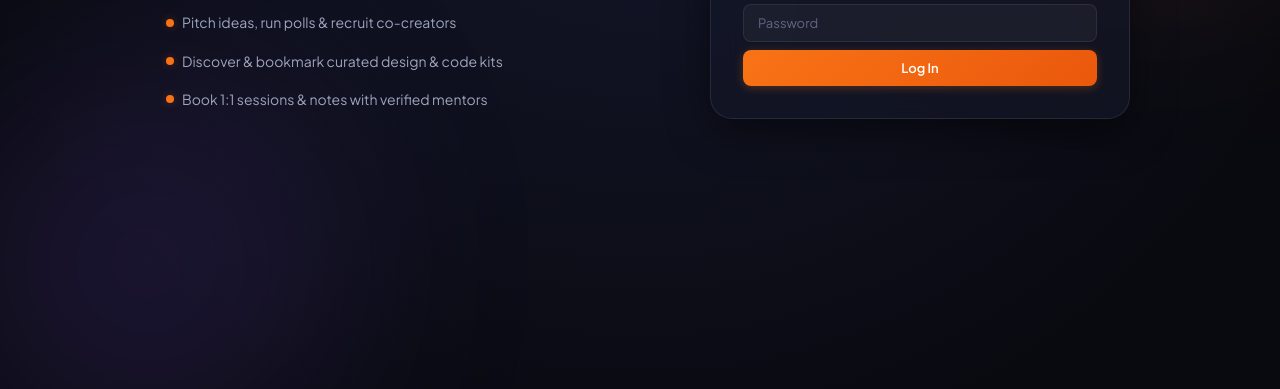
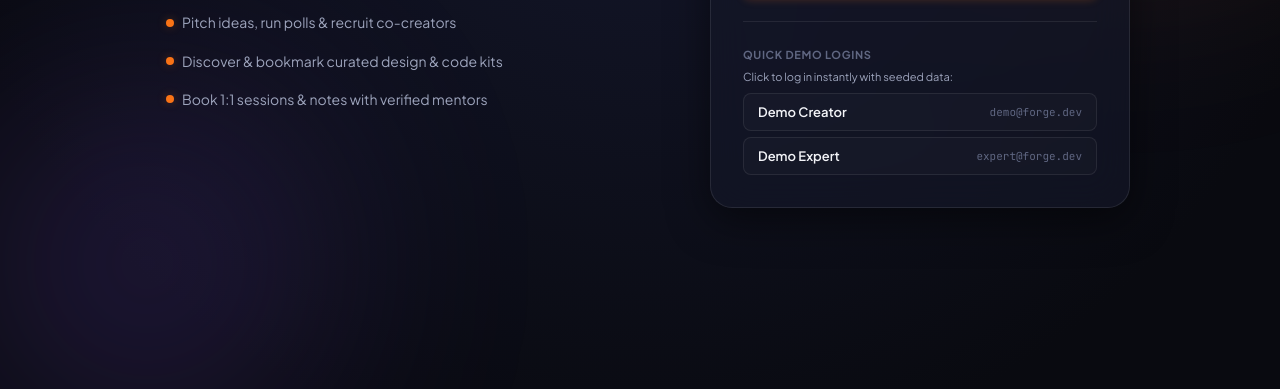
Before and after one commit to johnfiifidodoo2-hue/forge, a website: page public/index.html in a window 1280 px wide. Shown: the part 411-800 px from the top of the page. Drawn offline with nearby package versions, Linux system fonts and the light colour scheme.

Commit message:
fix: compatibility with Prisma 7, postgresql adapter, and missing demo logins

```diff
--- a/public/index.html
+++ b/public/index.html
@@ -53,6 +53,22 @@
       </form>
 
       <p id="authError" class="auth-error hidden"></p>
+
+      <!-- Demo Logins Box -->
+      <div class="demo-login-box">
+        <div class="demo-login-title">Quick Demo Logins</div>
+        <div class="demo-login-hint">Click to log in instantly with seeded data:</div>
+        <div class="demo-login-grid">
+          <button class="demo-login-btn" data-email="demo@forge.dev">
+            <span class="demo-role">Demo Creator</span>
+            <span class="demo-email">demo@forge.dev</span>
+          </button>
+          <button class="demo-login-btn" data-email="expert@forge.dev">
+            <span class="demo-role">Demo Expert</span>
+            <span class="demo-email">expert@forge.dev</span>
+          </button>
+        </div>
+      </div>
     </div>
   </div>
 </div>
```
Also changed, not shown: db.js (+12 -1 lines).
